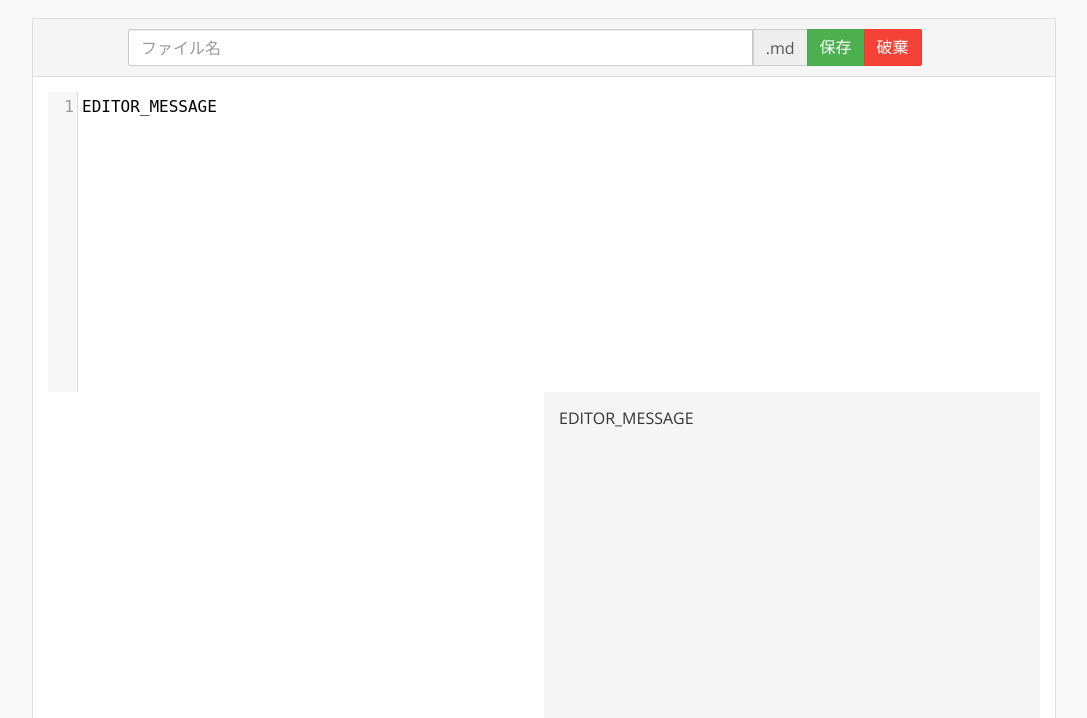
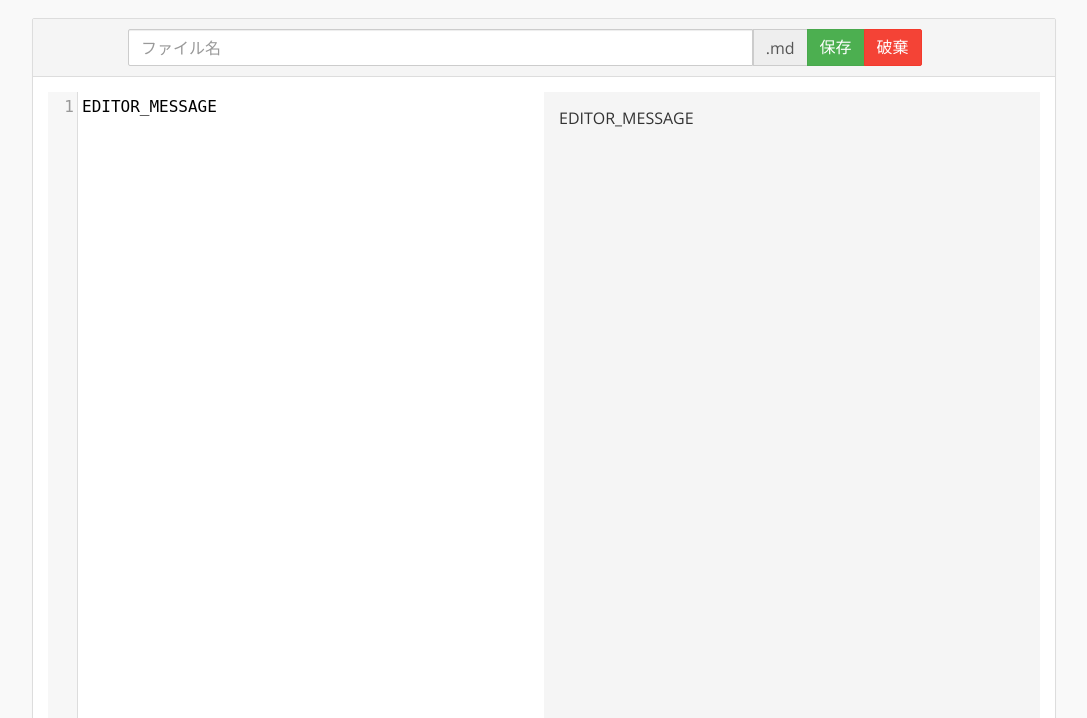
Before and after one commit to CranberryProject/Cranberry, a PHP site: page /editor.php in a window 1280 px wide. Shown: the part 82-800 px from the top of the page, without its empty margins (48-1135 px from the left). Run offline with PHP 8.4, Linux system fonts and the light colour scheme; some libraries are stand-ins or nearby versions.

Commit message:
Fix: Editor layout

```diff
--- a/asset/css/style_editor.css
+++ b/asset/css/style_editor.css
@@ -6,7 +6,7 @@
     outline: none;
 }
 
-#input
+#input, .CodeMirror
 {
     float: left;
     height: 100%;
--- a/asset/head_editor.php
+++ b/asset/head_editor.php
@@ -20,7 +20,7 @@ window.onload = function () {
         },
     });
 
-    var Editor = CodeMirror.fromTextArea(document.getElementById('input'), {
+    var editor = CodeMirror.fromTextArea(document.getElementById('input'), {
         mode: "markdown",
         lineNumbers: true,
         indentUnit: 4
```
